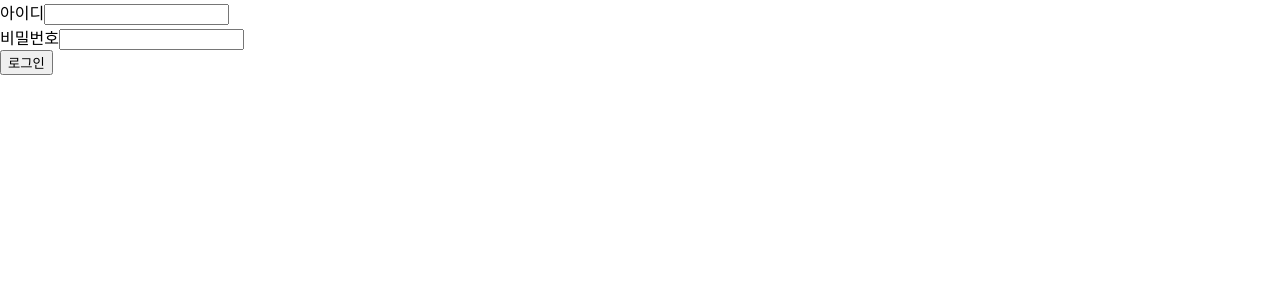
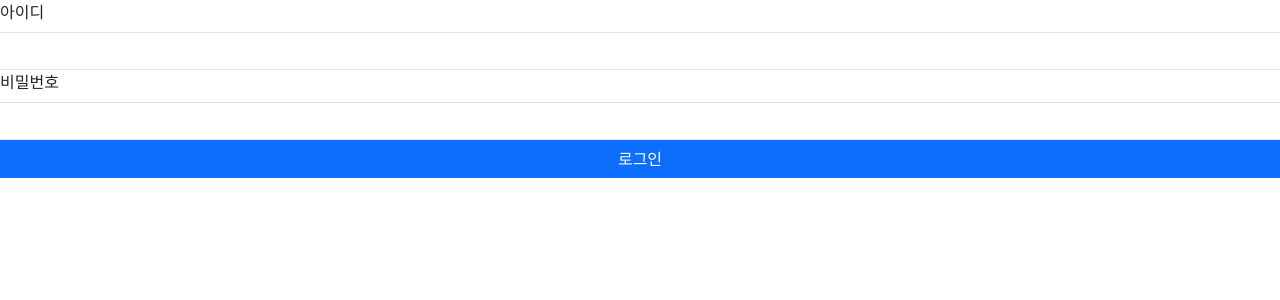
Before and after one commit to kkkkkksssssaaaa/practice-anything-fe, a React (Create React App) app in the folder realtime-alarm-system-fe/: page /auth/login in a window 1280 px wide. Shown: the top 300 px of the page. Built offline with nearby package versions, Linux system fonts and the light colour scheme.

Commit message:
feat(realtime-alarm-system): add global style

```diff
--- a/realtime-alarm-system-fe/package.json
+++ b/realtime-alarm-system-fe/package.json
@@ -8,6 +8,7 @@
     "@testing-library/react": "^13.0.0",
     "@testing-library/user-event": "^13.2.1",
     "@types/axios": "^0.14.0",
+    "@types/bootstrap": "^5.2.10",
     "@types/eslint": "^9.6.1",
     "@types/http-proxy-middleware": "^1.0.0",
     "@types/jest": "^27.0.1",
@@ -20,6 +21,7 @@
     "@typescript-eslint/eslint-plugin": "^5.51.0",
     "@typescript-eslint/parser": "^5.51.0",
     "axios": "^1.7.7",
+    "bootstrap": "^5.3.3",
     "cross-env": "^7.0.3",
     "eslint": "^8.34.0",
     "eslint-config-airbnb": "^19.0.4",
--- /dev/null
+++ b/realtime-alarm-system-fe/src/assets/styles/global.scss
@@ -0,0 +1,38 @@
+@import "bootstrap/scss/bootstrap";
+
+body {
+  margin: 0;
+  font-family: -apple-system, BlinkMacSystemFont, "Segoe UI", "Roboto", "Oxygen",
+    "Ubuntu", "Cantarell", "Fira Sans", "Droid Sans", "Helvetica Neue",
+    sans-serif;
+  -webkit-font-smoothing: antialiased;
+  -moz-osx-font-smoothing: grayscale;
+}
+
+code {
+  font-family: source-code-pro, Menlo, Monaco, Consolas, "Courier New",
+    monospace;
+}
+
+.centered-container {
+  display: flex;
+  justify-content: center;
+  align-items: center;
+  height: 100vh;
+}
+
+.row {
+  flex-direction: column; // 세로로 나란히 정렬
+}
+
+.width100 {
+  width: 100%;
+}
+
+.imageS {
+  width: 20vw;
+
+  img {
+    width: 100%;
+  }
+}
--- a/realtime-alarm-system-fe/src/index.css
+++ /dev/null
@@ -1,13 +0,0 @@
-body {
-  margin: 0;
-  font-family: -apple-system, BlinkMacSystemFont, 'Segoe UI', 'Roboto', 'Oxygen',
-    'Ubuntu', 'Cantarell', 'Fira Sans', 'Droid Sans', 'Helvetica Neue',
-    sans-serif;
-  -webkit-font-smoothing: antialiased;
-  -moz-osx-font-smoothing: grayscale;
-}
-
-code {
-  font-family: source-code-pro, Menlo, Monaco, Consolas, 'Courier New',
-    monospace;
-}
--- a/realtime-alarm-system-fe/src/index.tsx
+++ b/realtime-alarm-system-fe/src/index.tsx
@@ -1,8 +1,7 @@
 import React from "react";
 import ReactDOM from "react-dom/client";
-import "./index.css";
+import "./assets/styles/global.scss";
 import reportWebVitals from "./reportWebVitals";
-import Main from "./pages/main/Main";
 import { QueryClientProvider } from "react-query";
 import queryClient from "./api/queryClient";
 import { RouterProvider } from "react-router-dom";
```
